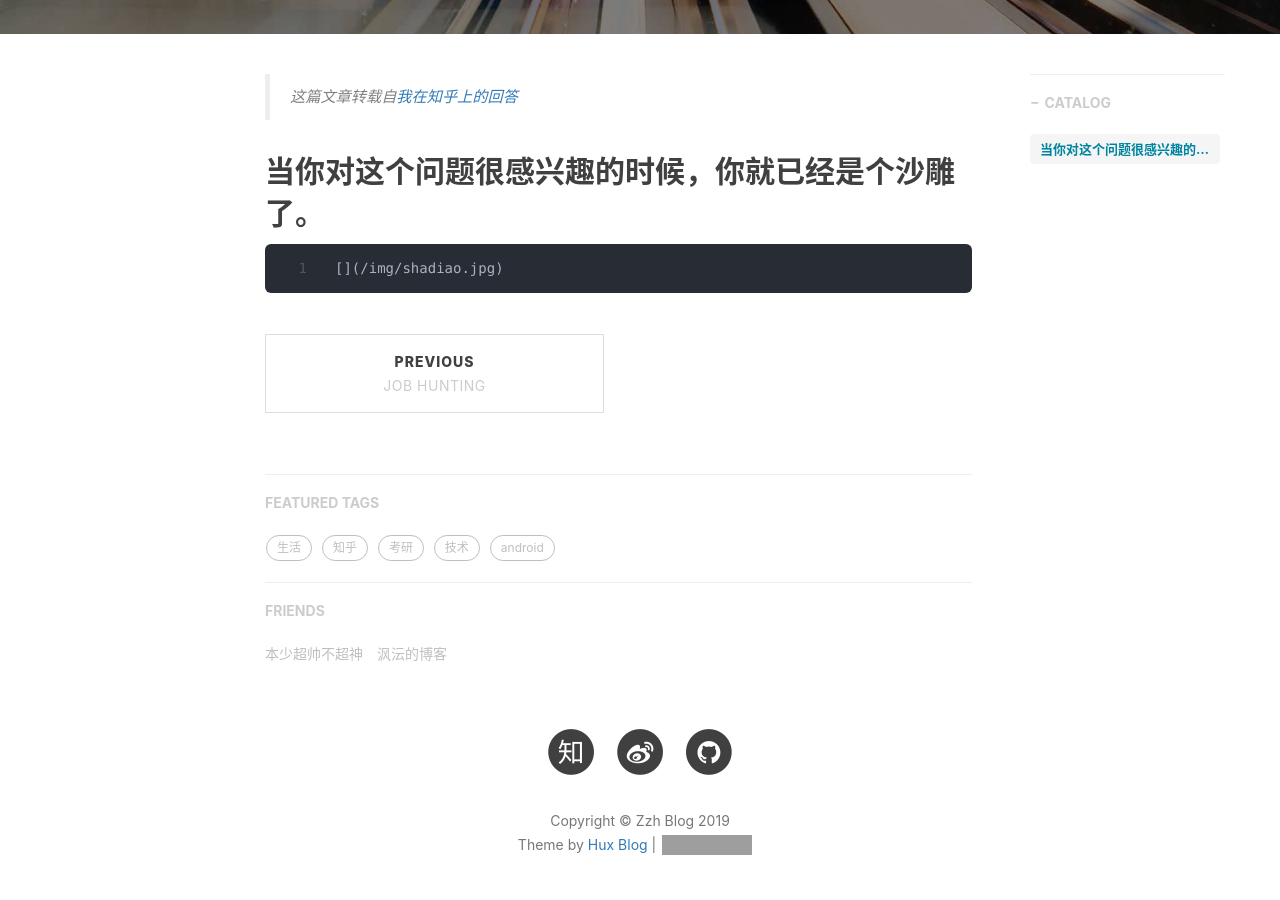
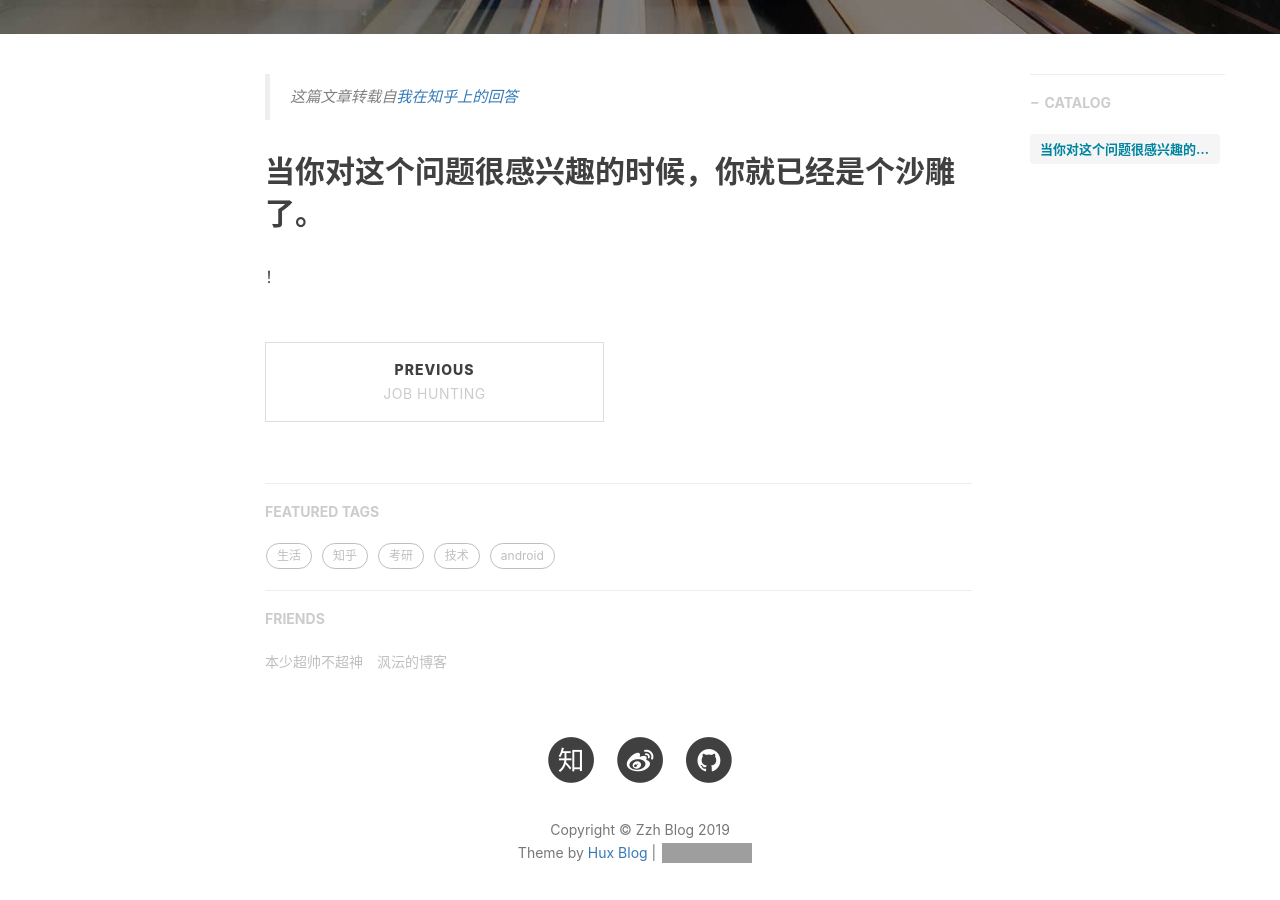
Before and after one commit to zzh9527/zzh9527.github.io, a Jekyll site: the page built from _posts/2019-05-17-how to do a shadiao.md, in a window 1280 px wide and 900 px high, scrolled down 549 px. Built offline with Jekyll 4.4.1, drawn with Linux system fonts in a browser that asks for light colours; nearby versions of some CDN libraries; comment, search, counter and statistics services are not loaded; grey boxes are pictures that could not be loaded.

Commit message:
Update 2019-05-17-how to do a shadiao.md

```diff
--- a/_posts/2019-05-17-how to do a shadiao.md
+++ b/_posts/2019-05-17-how to do a shadiao.md
@@ -14,4 +14,4 @@ tags:
 
 
 ## 当你对这个问题很感兴趣的时候，你就已经是个沙雕了。
-    [](/img/shadiao.jpg)
+！[](/img/shadiao.jpg)
```
